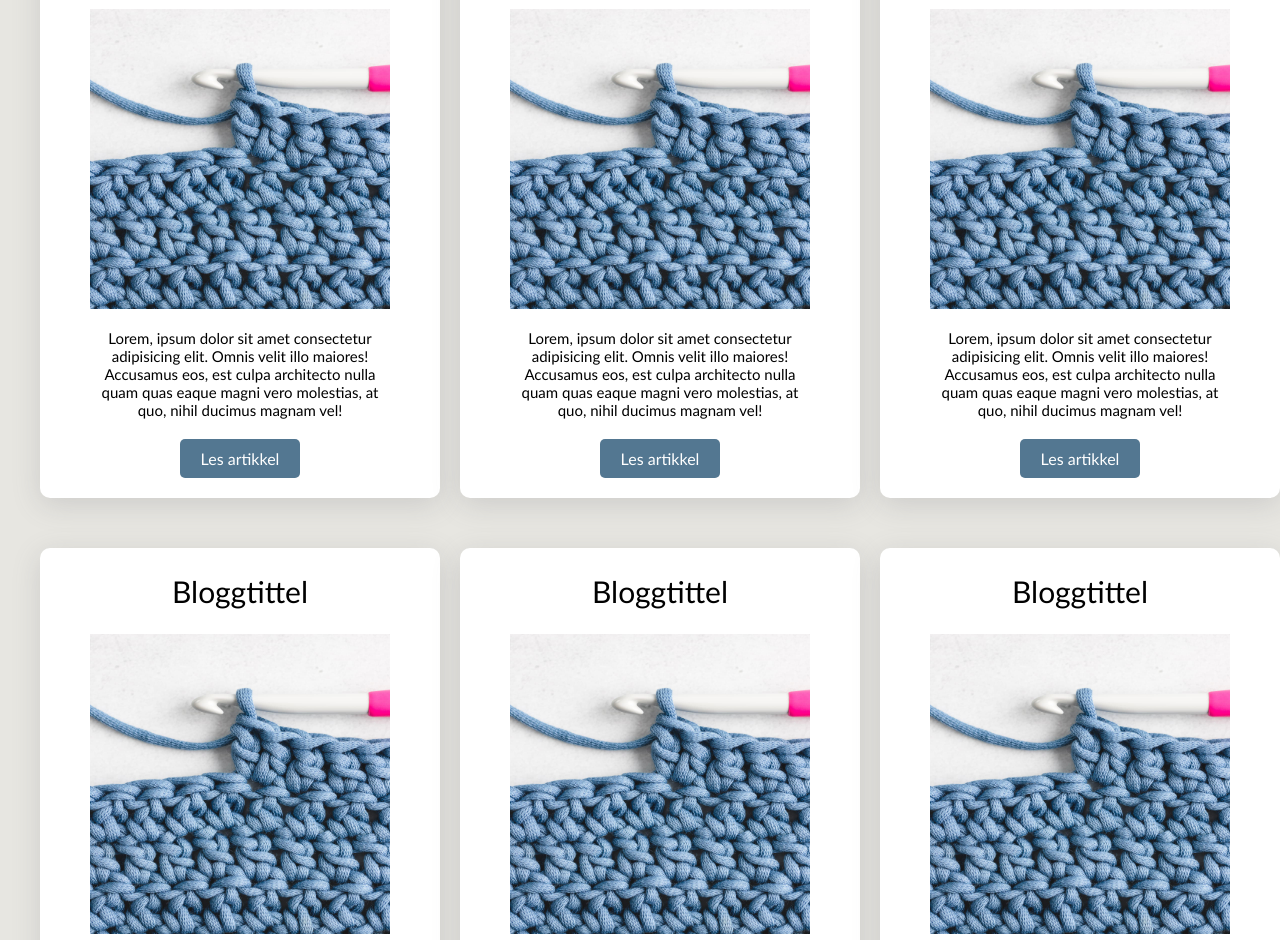
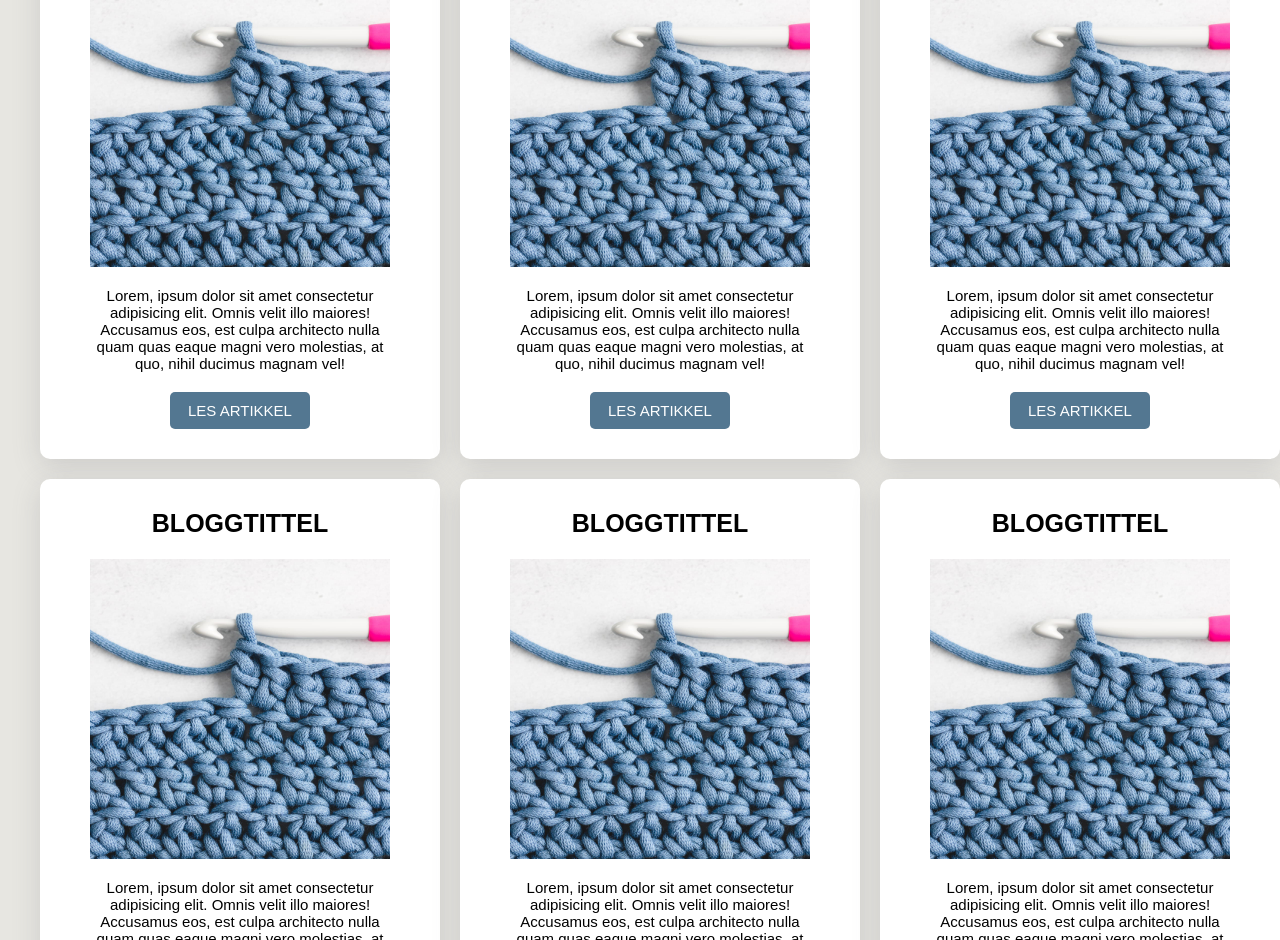
Before and after one commit to lindijor/crochet-blog, a plain HTML site: page index.html in a window 1280 px wide. Shown: the part 513-1453 px from the top of the page. Drawn offline with Linux system fonts and the light colour scheme.

Commit message:
Adjusted fonts and sizes

```diff
--- a/styles.css
+++ b/styles.css
@@ -1,6 +1,6 @@
 body {
   background-color: #e7e6e1;
-  font-family: "Gill Sans", "Gill Sans MT", Calibri, "Trebuchet MS", sans-serif;
+  font-family: Arial, Helvetica, sans-serif;
 }
 
 nav {
@@ -71,9 +71,10 @@ img {
 }
 
 .blog-grid h2 {
-  font-size: 30px;
-  font-weight: lighter;
+  font-size: 25px;
+  font-weight: bold;
   text-align: center;
+  text-transform: uppercase;
 }
 
 .blog-grid p {
@@ -87,7 +88,7 @@ img {
 .blog-column a {
   display: block;
   margin: 20px auto;
-  width: 100px;
+  width: 120px;
   text-decoration: none;
   color: white;
   background-color: #537791;
@@ -95,6 +96,8 @@ img {
   padding: 10px;
   border-radius: 5px;
   transition: all 150ms ease-in-out;
+  text-transform: uppercase;
+  font-size: 15px;
 }
 
 .blog-column a:hover {
@@ -105,8 +108,8 @@ img {
   width: 400px;
   background-color: white;
   border-radius: 10px;
-  margin-top: 30px;
   box-shadow: rgba(100, 100, 111, 0.2) 0px 7px 29px 0px;
+  padding: 10px 0;
 }
 
 footer {
```
